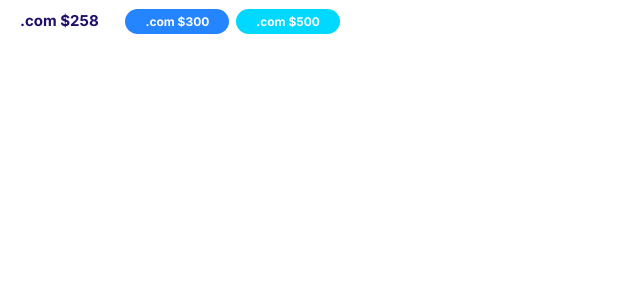
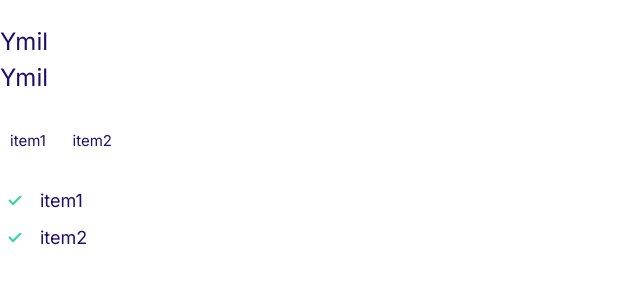
Before and after one commit to ABELAtumbee/Ymil, a plain HTML site: page index.html in a window 1280 px wide. Shown: the whole page, without its empty margins (0-640 px from the left). Drawn offline with Linux system fonts and the light colour scheme.

Commit message:
Creating List

```diff
--- a/index.html
+++ b/index.html
@@ -14,8 +14,17 @@
     />
   </head>
   <body>
-    <span class="badge">.com $258</span>
-    <span class="badge badge--small badge--primary">.com $300</span>
-    <span class="badge badge--small badge--secondary">.com $500</span>
+    <ul class="list">
+      <li>Ymil</li>
+      <li>Ymil</li>
+    </ul>
+    <ul class="list list--inline">
+      <li class="list__item">item1</li>
+      <li class="list__item">item2</li>
+    </ul>
+    <ul class="list list--tick">
+      <li class="list__item">item1</li>
+      <li class="list__item">item2</li>
+    </ul>
   </body>
 </html>
--- a/styles/style.css
+++ b/styles/style.css
@@ -112,3 +112,35 @@ a {
     font-size: 1.2rem;
   }
 }
+
+/* LIST */
+.list {
+  list-style: none;
+  padding-left: 0;
+  color: var(--color-heading);
+}
+
+.list--inline .list__item {
+  display: inline-block;
+  margin: 1rem;
+}
+
+.list--tick {
+  list-style-image: url(/images/tick.svg);
+  padding-left: 3rem;
+}
+
+.list--tick .list__item {
+  padding-left: 1rem;
+  margin-bottom: 1rem;
+}
+
+@media screen and (min-width: 1024px) {
+  .list--inline .list__item {
+    font-size: 1.5rem;
+  }
+
+  .list--tick .list__item {
+    font-size: 1.8rem;
+  }
+}
```
Also changed, not shown: components/list.html (added, +12 -0 lines), images/tick.svg (added).
